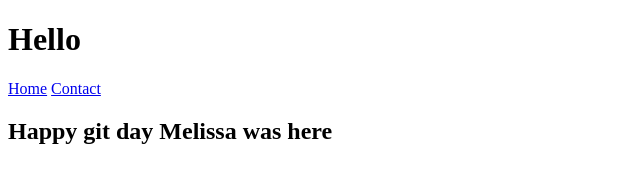
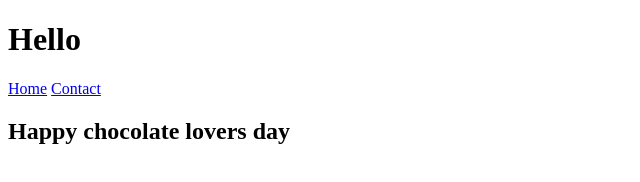
Before and after one commit to CodingDojo-ONL-PT-versionControl/july2023, a plain HTML site: page index.html in a window 1280 px wide. Shown: the whole page, without its empty margins (0-640 px from the left). Drawn offline with Linux system fonts and the light colour scheme.

Commit message:
chocolate add

```diff
--- a/index.html
+++ b/index.html
@@ -14,7 +14,7 @@
         </nav>
     </header>
     <main>
-        <h2>Happy git day Melissa was here</h2>
+        <h2>Happy chocolate lovers day</h2>
     </main>
 </body>
 </html>
```
